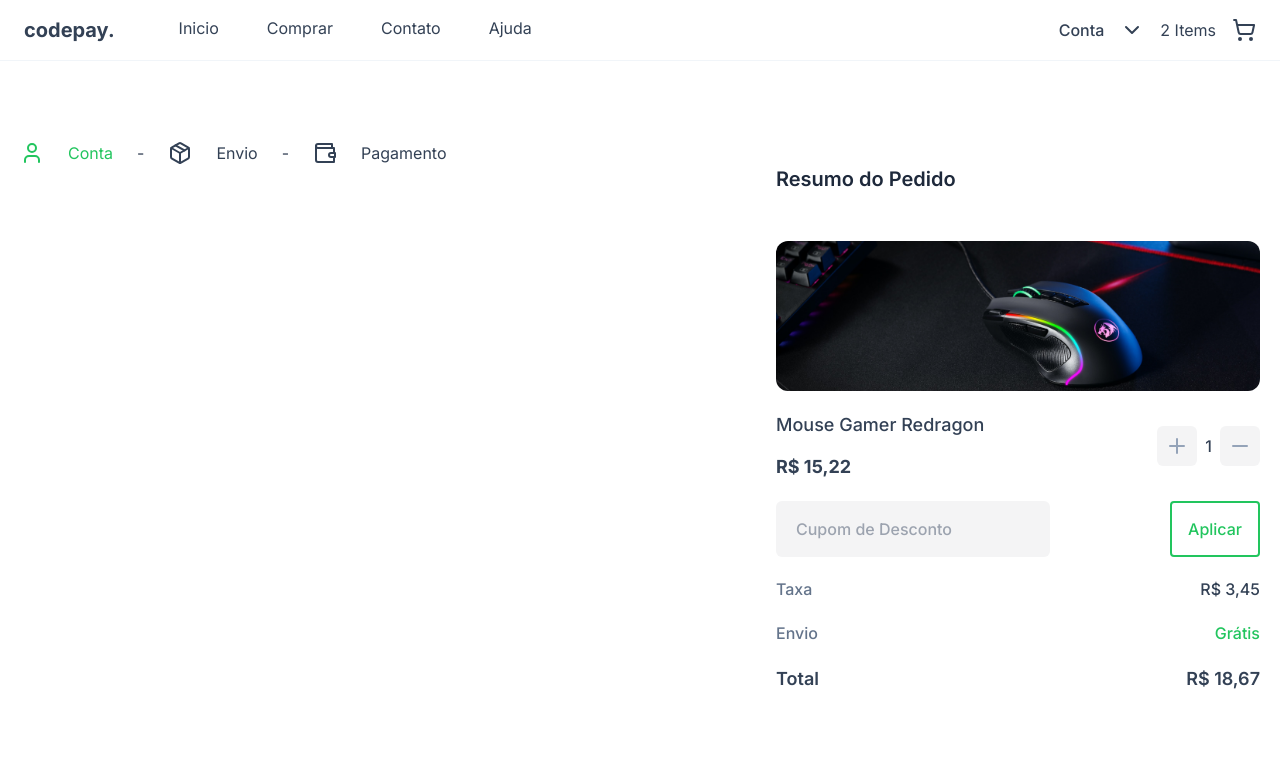
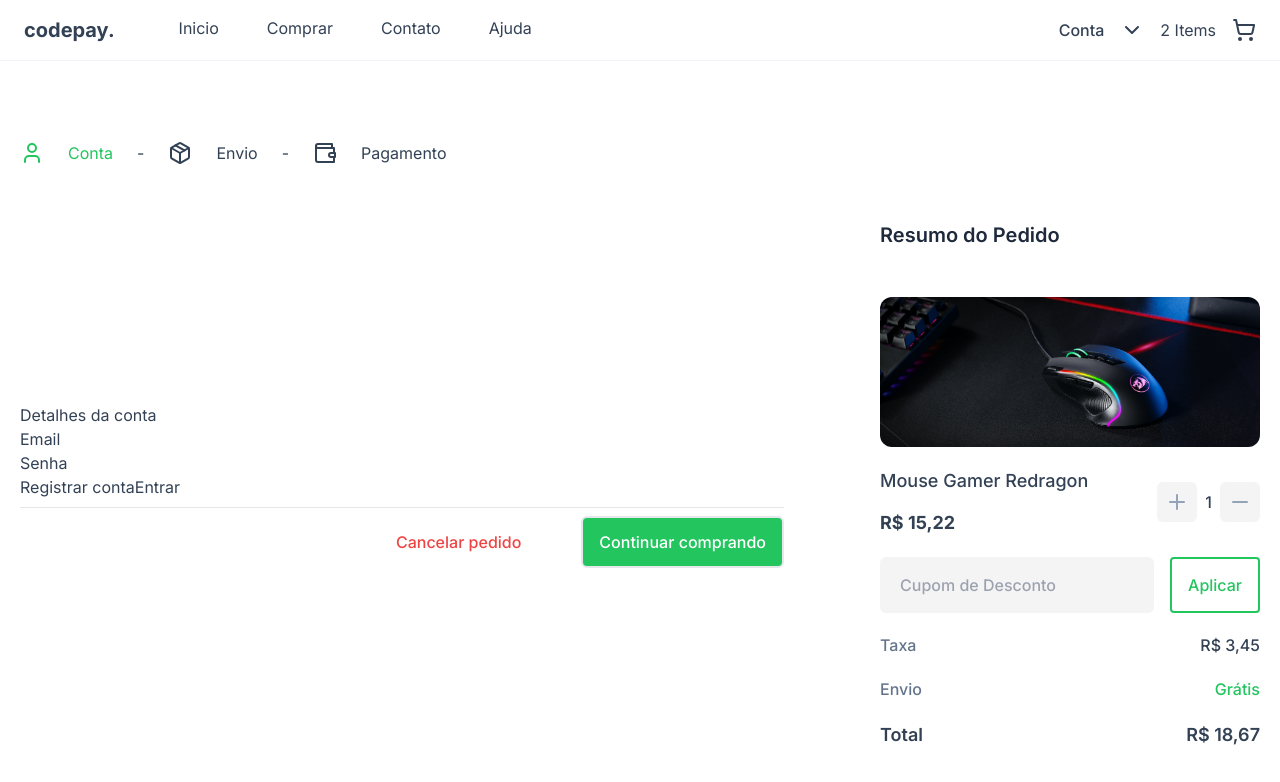
Before and after one commit to Kaduh15/codepay, a Next.js app: page / in a window 1280 px wide. Shown: the top 782 px of the page. Built offline with nearby package versions, Linux system fonts and the light colour scheme.

Commit message:
feat: cria botão de cancelar e continuar comprando

```diff
--- a/src/app/page.tsx
+++ b/src/app/page.tsx
@@ -12,9 +12,9 @@ export default function Home({ searchParams: { step } }: HomeProps) {
   return (
     <>
       <Header />
-      <main className="mx-auto flex min-h-screen max-w-7xl flex-col items-center justify-start px-5 pt-20">
+      <main className="mx-auto flex max-w-7xl flex-col items-center justify-start gap-14 px-5 pt-20">
         <Aside step={step} />
-        <section className="flex w-full items-center justify-between">
+        <section className="flex w-full items-center justify-between gap-24">
           <FormPayment step={step} />
           <OrderSummary />
         </section>
--- a/src/components/form-payment/account-step/index.tsx
+++ b/src/components/form-payment/account-step/index.tsx
@@ -1,3 +1,26 @@
+import Link from 'next/link'
+
 export default function AccountStep() {
-  return <></>
+  return (
+    <>
+      <h3>Detalhes da conta</h3>
+
+      <div>
+        <label htmlFor="email">Email</label>
+        <input type="email" id="email" />
+      </div>
+
+      <div>
+        <label htmlFor="password">Senha</label>
+        <input type="password" id="password" />
+      </div>
+
+      <div>
+        <Link rel="stylesheet" href="#">
+          Registrar conta
+        </Link>
+        <button>Entrar</button>
+      </div>
+    </>
+  )
 }
--- a/src/components/form-payment/index.tsx
+++ b/src/components/form-payment/index.tsx
@@ -1,5 +1,6 @@
 import { ShoppingCartStep } from '@/types'
 
+import Button from '../button'
 import AccountStep from './account-step'
 import PaymentStep from './payment-step'
 import ShippingStep from './shipping-step'
@@ -8,7 +9,7 @@ type FormPaymentProps = {
   step: ShoppingCartStep
 }
 
-const ComponentsStep: {
+const FormComponentsStep: {
   [key in ShoppingCartStep]: () => JSX.Element
 } = {
   1: AccountStep,
@@ -17,5 +18,31 @@ const ComponentsStep: {
 }
 
 export default function FormPayment({ step = 1 }: FormPaymentProps) {
-  return <form action="">{ComponentsStep[step]()}</form>
+  const CurrentStep = FormComponentsStep[step]
+
+  return (
+    <section className="flex h-full w-full flex-col items-end justify-end gap-2">
+      <form action="" className="h-full w-full">
+        <CurrentStep />
+      </form>
+      <hr className="w-full" />
+      <div className="space-x-12">
+        <Button
+          variants={{
+            style: 'link',
+          }}
+        >
+          Cancelar pedido
+        </Button>
+        <Button
+          variants={{
+            style: 'primary',
+            size: 'lg',
+          }}
+        >
+          Continuar comprando
+        </Button>
+      </div>
+    </section>
+  )
 }
```
